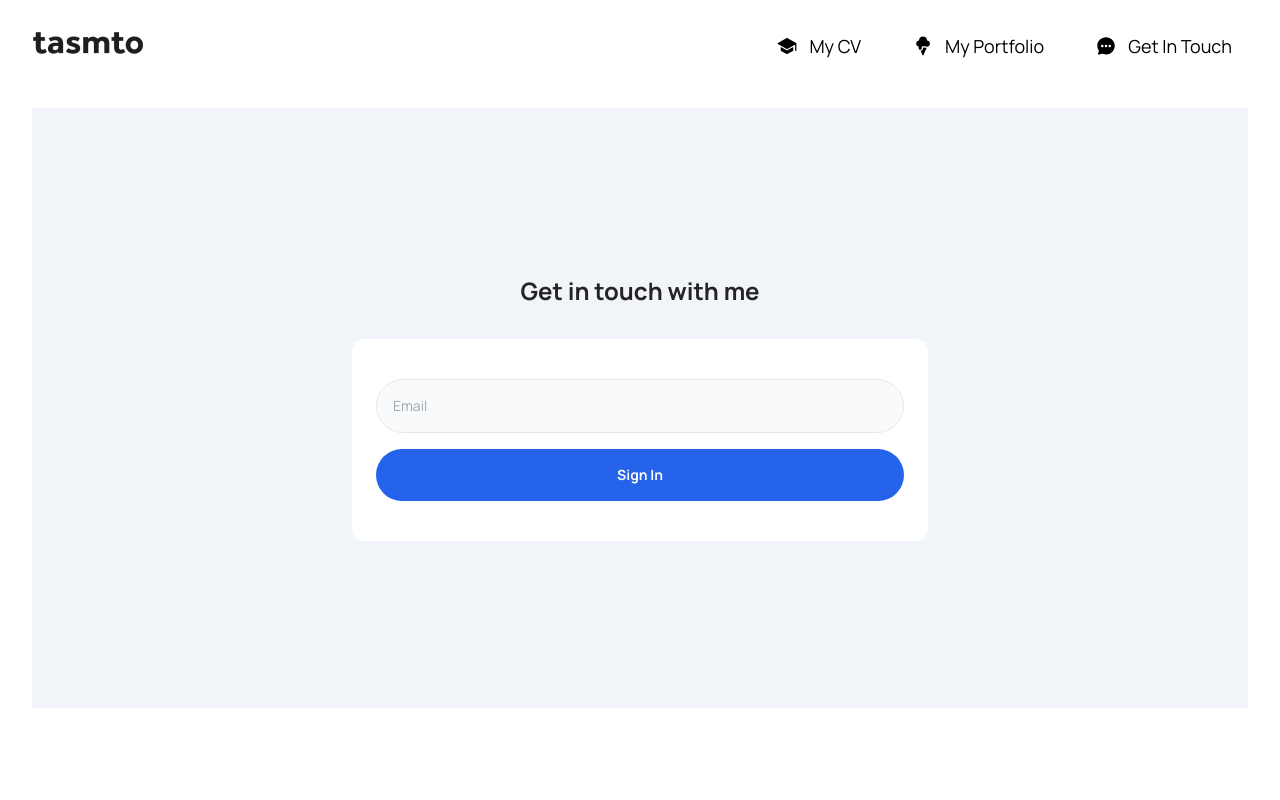
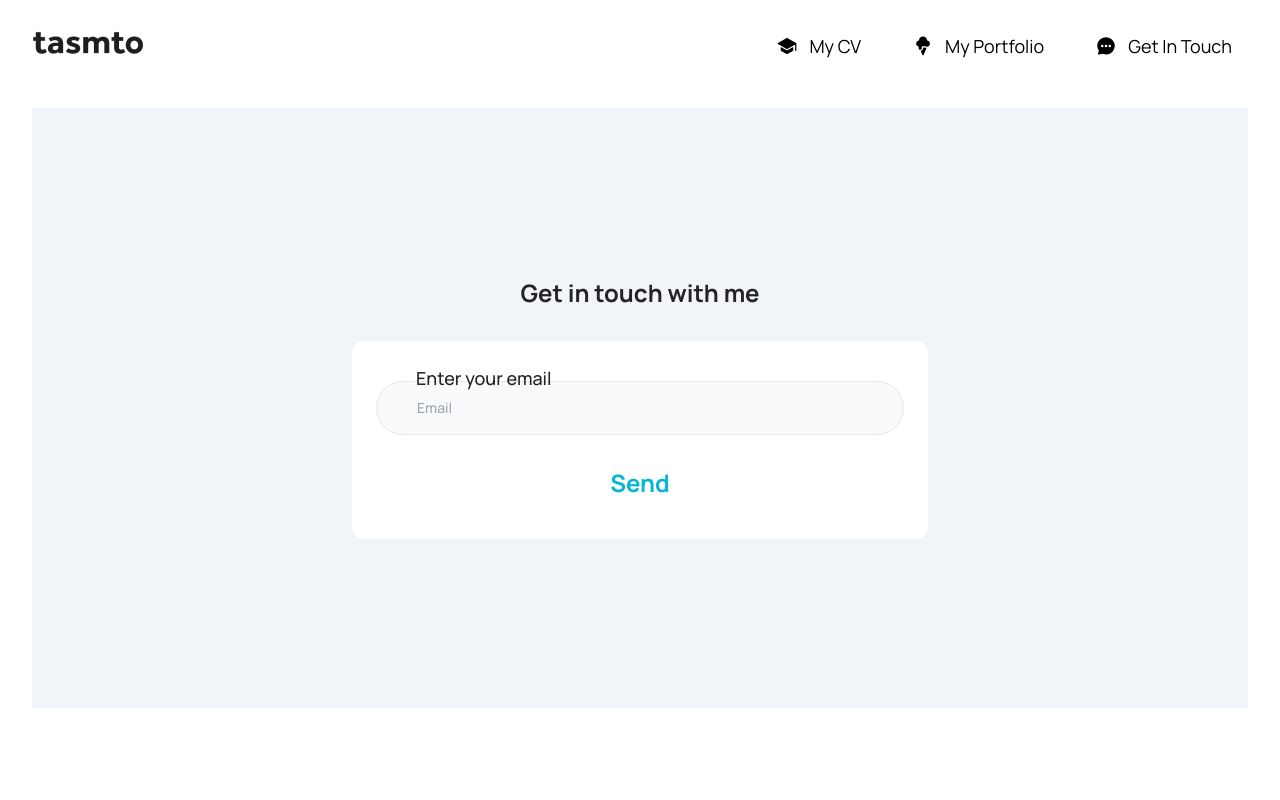
Before and after one commit to tasmto/portfolio, a React (Vite) app: page /get-in-touch in a window 1280 px wide. Shown: the top 800 px of the page. Built offline with nearby package versions, Linux system fonts and the light colour scheme.

Commit message:
pre-animations

```diff
--- a/index.html
+++ b/index.html
@@ -1,13 +1,16 @@
 <!DOCTYPE html>
 <html lang="en">
+
 <head>
   <meta charset="UTF-8" />
   <link rel="icon" type="image/svg+xml" href="/src/favicon.svg" />
   <meta name="viewport" content="width=device-width, initial-scale=1.0" />
-    <title>Vite App</title>
+  <title>Tashinga | JavaScript Developer</title>
 </head>
+
 <body>
   <div id="root"></div>
   <script type="module" src="/src/main.tsx"></script>
 </body>
+
 </html>
--- a/package.json
+++ b/package.json
@@ -8,6 +8,7 @@
     "preview": "vite preview"
   },
   "dependencies": {
+    "framer-motion": "^6.3.3",
     "react": "^18.0.0",
     "react-dom": "^18.0.0",
     "react-icons": "^4.3.1",
--- a/src/pages/Contact.tsx
+++ b/src/pages/Contact.tsx
@@ -6,23 +6,28 @@ const Contact = () => {
   };
   return (
     <div className=' mx-4 sm:mx-8 2xl:mx-auto max-w-screen-2xl flex flex-col gap-[6rem]'>
-      <section className='flex flex-col gap-8 justify-center items-center py-10 min-h-[75vh] bg-slate-100 '>
+      <section className='flex flex-col gap-8 justify-center items-center py-10 min-h-[75vh] max-h-[500px] bg-slate-100 '>
         <h1 className='text-2xl font-semibold'>Get in touch with me</h1>
 
         <form
           onSubmit={handleSubmit}
-          className='max-w-xl min-w-[40vw] w-full rounded-xl bg-white grid gap-4 p-6 py-10'
+          className='max-w-xl  w-full rounded-xl bg-white grid gap-8 p-6 py-10'
         >
-          <div>
+          <label className='text-lg font-medium  relative cursor-pointer'>
+            <span className='absolute z-10 bottom-[80%] left-10 '>
+              Enter your email
+            </span>
             <input
-              className='w-full p-4 text-sm bg-gray-50 focus:outline-none border border-gray-200 rounded-full '
+              className='w-full px-10 py-4 text-sm bg-gray-50 focus:outline-none border border-gray-200 rounded-full
+              focus:border-cyan-900 focus:mt-4 transition-all'
               type='text'
               placeholder='Email'
+              id=''
             />
-          </div>
+          </label>
 
-          <button className='w-full rounded-full py-4 bg-blue-600 hover:bg-blue-700  text-sm font-bold text-gray-50 transition duration-200'>
-            Sign In
+          <button className='text-2xl font-semibold text-cyan-500 hover:text-cyan-700'>
+            Send
           </button>
         </form>
       </section>
--- a/src/pages/Resume.tsx
+++ b/src/pages/Resume.tsx
@@ -18,7 +18,7 @@ const Resume = () => {
         </div>
       </section>
       <section className='grid grid-cols-1 sm:grid-cols-2 print:grid-cols-2 col-span-1 gap-10 sm:gap-14'>
-        <article className='grid gap-8'>
+        <article className='grid gap-8 content-start'>
           <h2
             className='text-2xl font-semibold sticky top-0 pl-10 translate-x-[-2.5rem]  py-4 bg-white/80 shadow rounded-2xl'
             style={{ backdropFilter: 'blur(5px)' }}
```
Also changed, not shown: 1 other file (tests, documents, lock files or other folders). Lines whose indentation alone changed are shown as unchanged.
